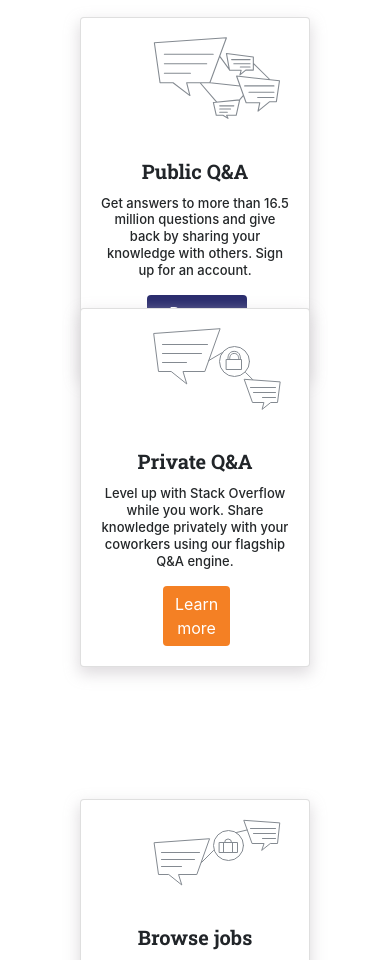
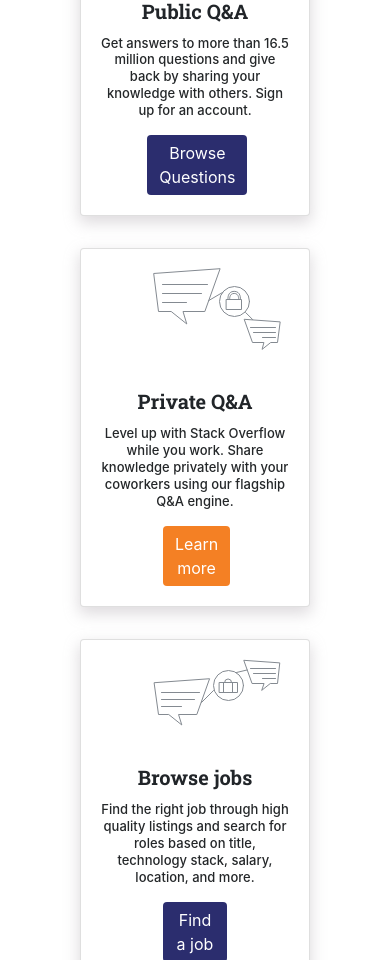
Before and after one commit to Nicknyr/Stack_Overflow, a React (Create React App) app: page / in a window 390 px wide. Shown: the part 1040-2000 px from the top of the page. Built offline with nearby package versions, Linux system fonts and the light colour scheme.

Commit message:
Found solution for applying Animate on Scroll animations only on large screens using Bootstrap d-none to hid animated elements on small screens

```diff
--- a/src/components/About.js
+++ b/src/components/About.js
@@ -16,9 +16,7 @@
     margin: 1.2em;
   }
 
-  .about {
-    margin-bottom: 10em;
-  }
+
 `;
 
 const CustomCard = styled(Card)`
@@ -114,13 +112,15 @@
   `}
 `;
 
+
+
 const About = () => {
   return (
     <Styles>
       <Container>
       <Row>
-        <Col xs={{span: 12}} md={{span: 8, offset: 2}} className="about">
-          <H2>For developers, by developers</H2>
+        <Col xs={{span: 12}} md={{span: 8, offset: 2}}>
+          <H2 >For developers, by developers</H2>
           <Bar></Bar>
           <P>
             Stack Overflow is an <A href="#">open community</A> for anyone that codes. We help you get answers to your toughest coding questions, share knowledge with your coworkers in private, and find your next dream job.
@@ -129,7 +129,8 @@
       </Row>
       <Row>
         <Col xs={{span: 8, offset: 2}} md={{span: 4, offset: 0}}>
-          <CustomCard data-aos="fade-right">
+          {/* Only show animated CustomCard on large screens */}
+          <CustomCard data-aos="fade-right" className="d-none d-lg-block">
             <Col xs={{span: 8, offset: 2}}>
               <img src={publicqa} alt="public qa" height="82" width="128" />
             </Col>
@@ -145,9 +146,27 @@
               </Col>
             </Card.Body>
            </CustomCard>
+           {/* On xs, sm, md screens show CustomCard without animation */}
+           <CustomCard className="d-block d-lg-none">
+             <Col xs={{span: 8, offset: 2}}>
+               <img src={publicqa} alt="public qa" height="82" width="128" />
+             </Col>
+             <Card.Body>
+               <Card.Title className="text-center">Public Q&A</Card.Title>
+               <Card.Text>
+                 <CardP>
+                   Get answers to more than 16.5 million questions and give back by sharing your knowledge with others. Sign up for an account.
+                 </CardP>
+               </Card.Text>
+               <Col xs={{span: 8, offset: 2}}>
+                 <BUTTON purple>Browse Questions</BUTTON>
+               </Col>
+             </Card.Body>
+            </CustomCard>
         </Col>
         <Col xs={{span: 8, offset: 2}} md={{span: 4, offset: 0}}>
-           <CustomCard data-aos="fade-up" middle>
+          {/* Only show animated CustomCard on large screens */}
+           <CustomCard data-aos="fade-up" className="d-none d-lg-block">
              <Col xs={{span: 8, offset: 2}}>
                <img src={privateqa} alt="private qa" height="82" width="128"/>
              </Col>
@@ -163,9 +182,27 @@
                </Col>
              </Card.Body>
             </CustomCard>
+             {/* On xs, sm, md screens show CustomCard without animation */}
+            <CustomCard className="d-block d-lg-none">
+              <Col xs={{span: 8, offset: 2}}>
+                <img src={privateqa} alt="private qa" height="82" width="128"/>
+              </Col>
+              <Card.Body>
+                <Card.Title className="text-center">Private Q&A</Card.Title>
+                <Card.Text>
+                  <CardP>
+                     Level up with Stack Overflow while you work. Share knowledge privately with your coworkers using our flagship Q&A engine.
+                  </CardP>
+                </Card.Text>
+                <Col xs={{span: 6, offset: 3}}>
+                  <BUTTON orange>Learn more</BUTTON>
+                </Col>
+              </Card.Body>
+             </CustomCard>
           </Col>
           <Col xs={{span: 8, offset: 2}} md={{span: 4, offset: 0}}>
-            <CustomCard data-aos="fade-left">
+            {/* Only show animated CustomCard on large screens */}
+            <CustomCard data-aos="fade-left" className="d-none d-lg-block">
               <Col xs={{span: 8, offset: 2}}>
                 <img src={jobs} alt="jobs" height="67" width="128"/>
               </Col>
@@ -181,6 +218,23 @@
                 </Col>
               </Card.Body>
              </CustomCard>
+             {/* On xs, sm, md screens show CustomCard without animation */}
+             <CustomCard className="d-block d-lg-none">
+               <Col xs={{span: 8, offset: 2}}>
+                 <img src={jobs} alt="jobs" height="67" width="128"/>
+               </Col>
+               <Card.Body>
+                 <Card.Title className="text-center">Browse jobs</Card.Title>
+                 <Card.Text>
+                   <CardP>
+                     Find the right job through high quality listings and search for roles based on title, technology stack, salary, location, and more.
+                   </CardP>
+                 </Card.Text>
+                 <Col xs={{span: 6, offset: 3}}>
+                   <BUTTON purple>Find a job</BUTTON>
+                 </Col>
+               </Card.Body>
+              </CustomCard>
            </Col>
          </Row>
       </Container>
--- a/src/components/Footer.js
+++ b/src/components/Footer.js
@@ -49,6 +49,8 @@
   }
 
   @media (min-width: 768px) {
+    padding-top: 2em;
+
     h5 {
       font-size: .8em;
     }
--- a/src/components/Jobs.js
+++ b/src/components/Jobs.js
@@ -13,8 +13,7 @@
   clip-path: polygon(0 0, 100% 4vw, 100% 100%, 0 100%);
   background-color: #E1ECF4;
   width: 100%;
-  height: 60em;
-  padding-bottom: 10em;
+  height: auto;
   position: relative;
 
   .robot {
```
